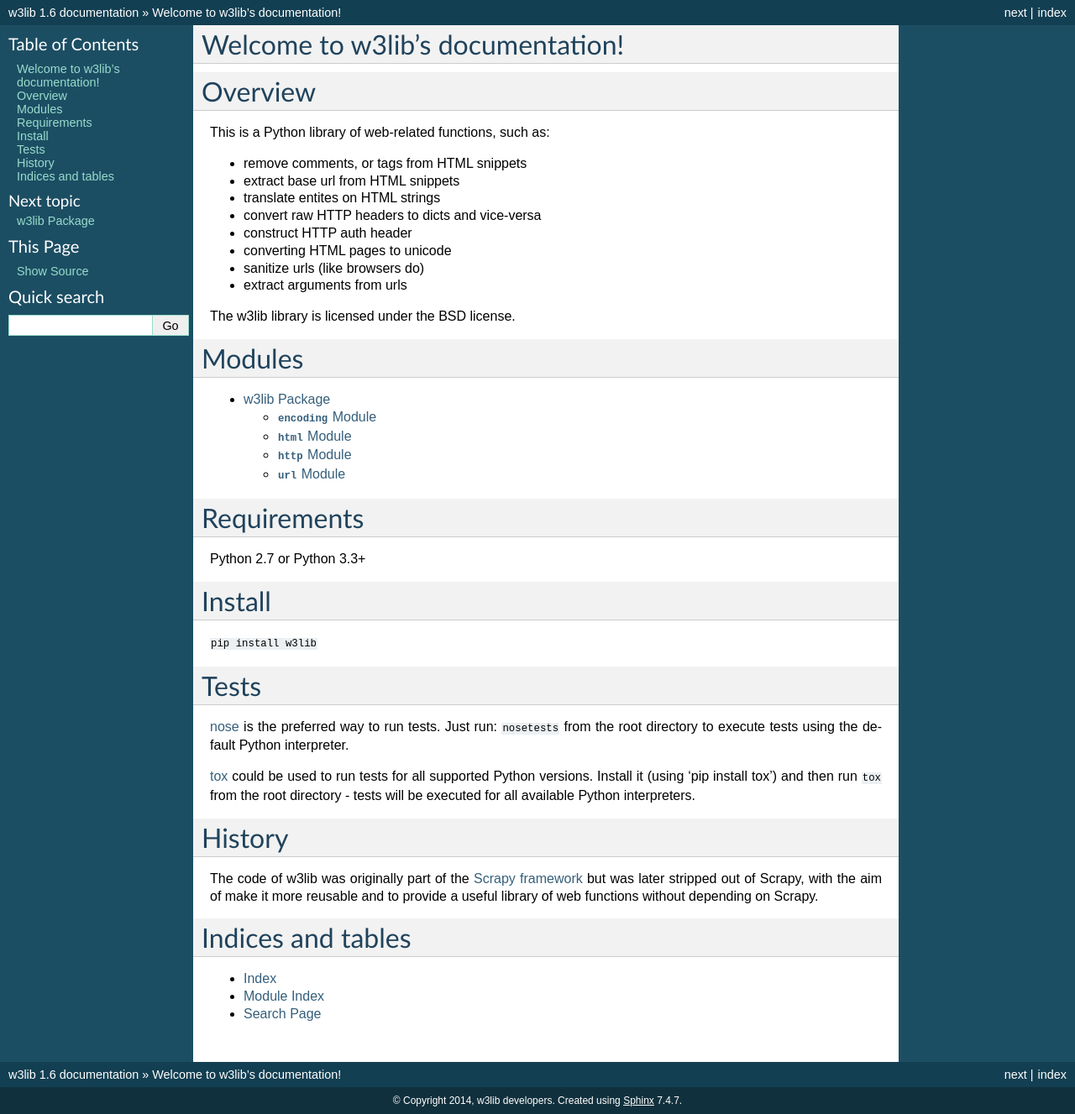
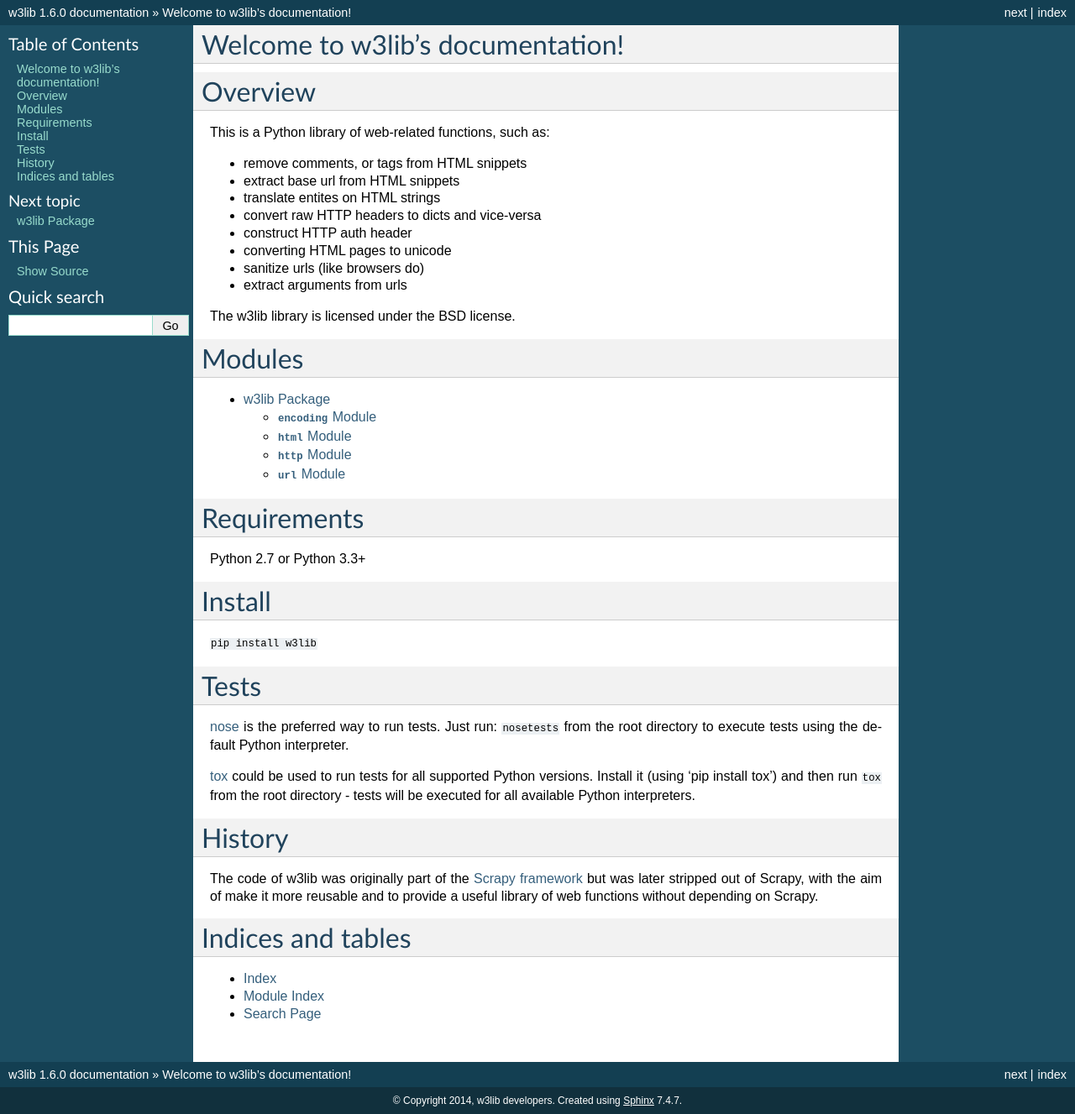
Before and after one commit to scrapy/w3lib, a Sphinx documentation site: the page built from docs/index.rst, in a window 1280 px wide. Shown: the whole page at 84% size. Built offline with Sphinx 7.4.7, drawn with Linux system fonts in a browser that asks for light colours.

Commit message:
add bumpversion conf

```diff
--- a/docs/conf.py
+++ b/docs/conf.py
@@ -52,10 +52,10 @@
 # |version| and |release|, also used in various other places throughout the
 # built documents.
 #
+# The full version, including alpha/beta/rc tags.
+release = '1.6.0'
 # The short X.Y version.
-version = '1.6'
-# The full version, including alpha/beta/rc tags.
-release = '1.6'
+version = '.'.join(release.split('.')[:2])
 
 # The language for content autogenerated by Sphinx. Refer to documentation
 # for a list of supported languages.
--- a/setup.py
+++ b/setup.py
@@ -2,7 +2,7 @@
 
 setup(
     name='w3lib',
-    version='1.6',
+    version='1.6.0',
     license='BSD',
     description='Library of web-related functions',
     author='Scrapy project',
```
Also changed, not shown: .bumpversion.cfg (added).
